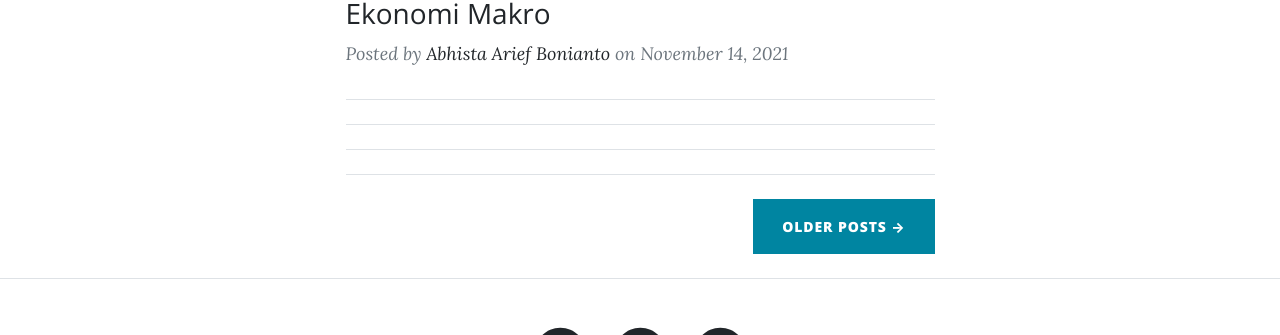
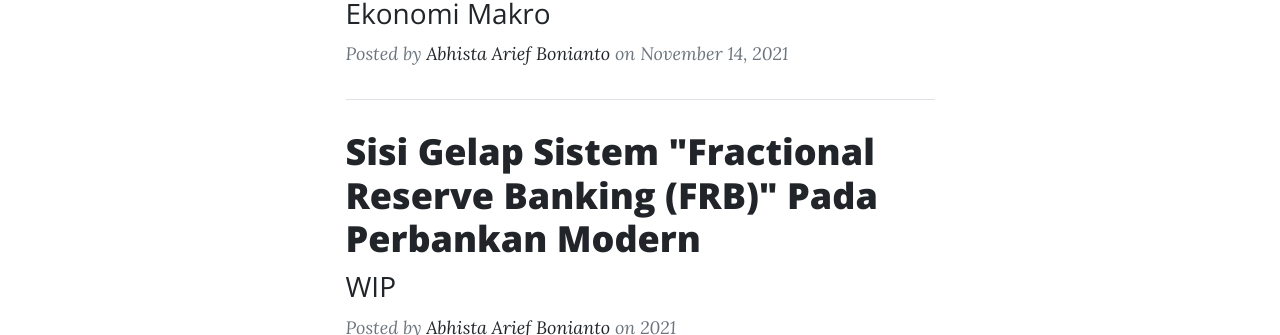
Before and after one commit to adisabhista/blog-bootstrap.github.io, a plain HTML site: page index.html in a window 1280 px wide. Shown: the part 710-1045 px from the top of the page. Drawn offline with nearby package versions, Linux system fonts and the light colour scheme.

Commit message:
membuat post baru (queue) v1.12

```diff
--- a/index.html
+++ b/index.html
@@ -66,14 +66,17 @@
                     <!-- Divider-->
                     <hr class="my-4" />
                     <!-- Post preview-->
-                    <!-- <div class="post-preview">
-                        <a href="post.html"><h2 class="post-title">I believe every human has a finite number of heartbeats. I don't intend to waste any of mine.</h2></a>
+                    <div class="post-preview">
+                        <a href="#">
+                            <h2 class="post-title">Sisi Gelap Sistem "Fractional Reserve Banking (FRB)" Pada Perbankan Modern</h2>
+                            <h3 class="post-subtitle">WIP</h3>
+                        </a>
                         <p class="post-meta">
                             Posted by
-                            <a href="#!">Start Bootstrap</a>
-                            on September 18, 2021
+                            <a href="#!">Abhista Arief Bonianto</a>
+                            on 2021
                         </p>
-                    </div> -->
+                    </div>
                     <!-- Divider-->
                     <hr class="my-4" />
                     <!-- Post preview-->
```
